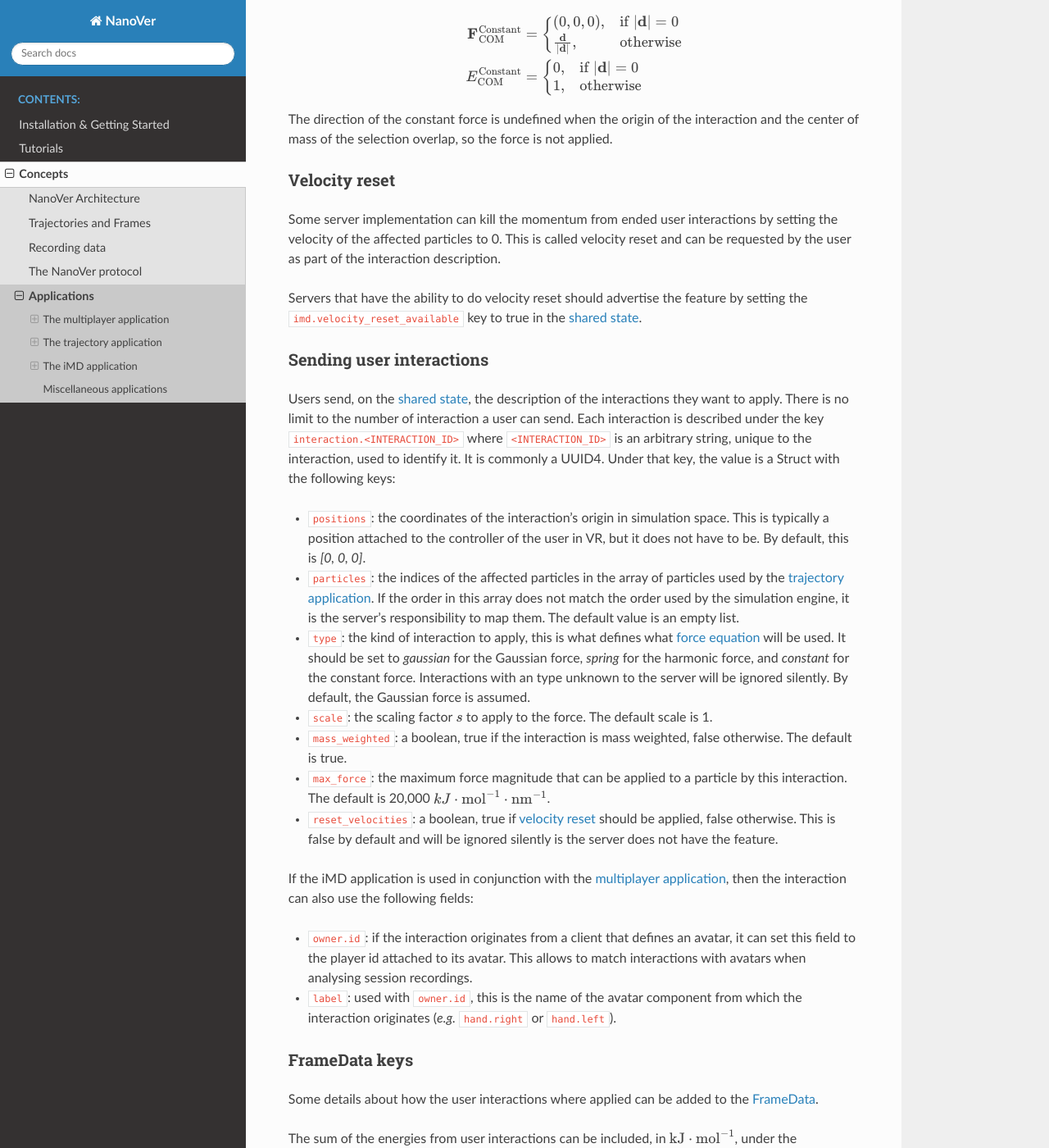
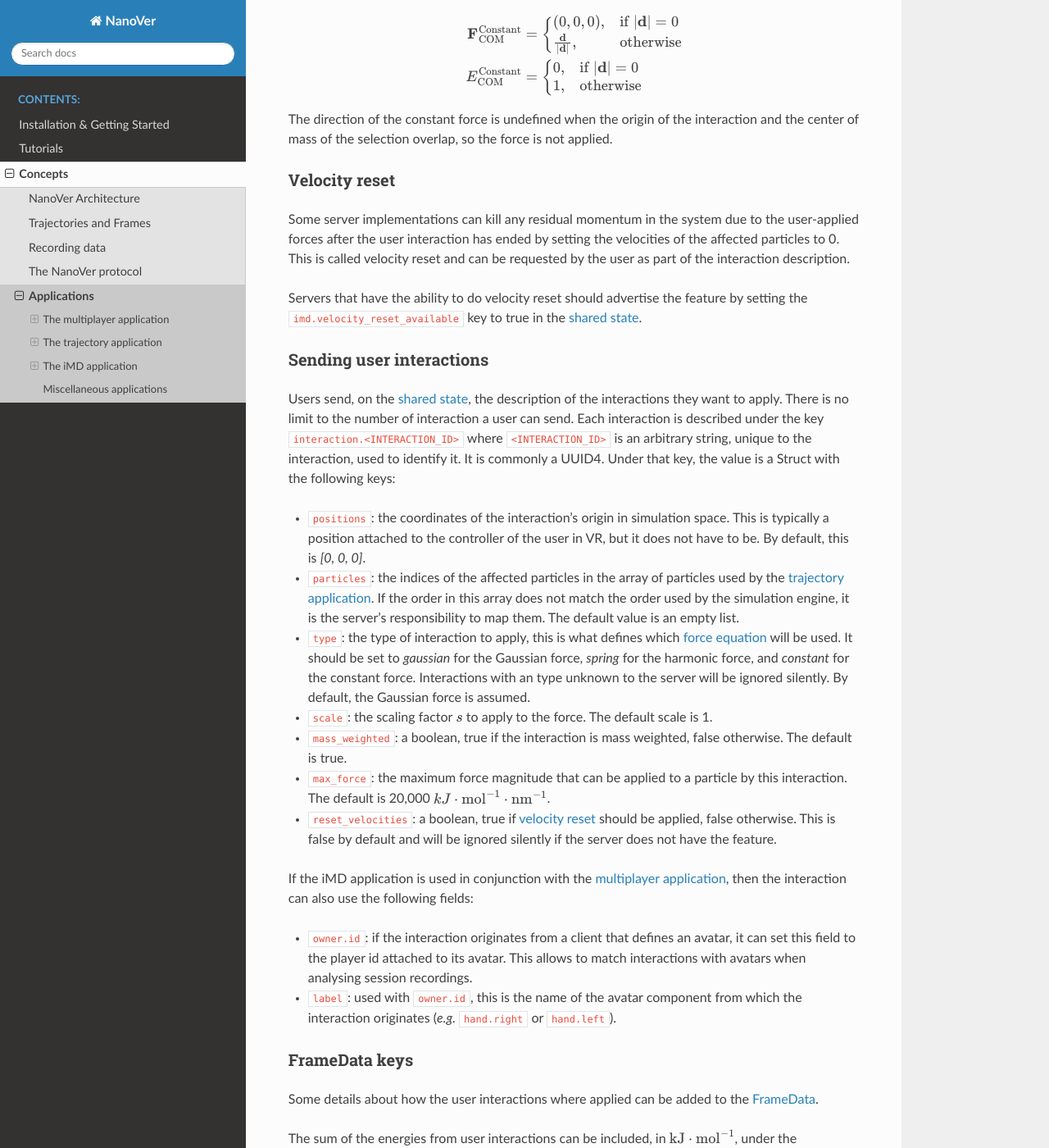
Before and after one commit to IRL2/nanover-docs, a Sphinx documentation site: the page built from source/concepts/applications.rst, in a window 1280 px wide and 1400 px high, scrolled down 11722 px. Shown: the whole window at 82% size. Built offline with Sphinx 7.4.7 and the Read the Docs theme 2.0.0, drawn with Linux system fonts in a browser that asks for light colours; pages that are not in the unit, such as notebooks, are missing from menus; some of the changed text lies outside the part shown.

Commit message:
Apply suggestions from code review
Co-authored-by: Harry Stroud <75842225+hjstroud@users.noreply.github.com>

```diff
--- a/source/concepts/applications.rst
+++ b/source/concepts/applications.rst
@@ -569,8 +569,9 @@
 
 The interactions can use different :ref:`equations <force-equations>` to
 compute the force :math:`\mathbf{F}_{\text{COM}}` to the center of mass of the group of
-target particles. The force is then distributed to each particles differently
-is the interaction is mass weighted of not. If if it mass weighted, then the
+target particles. The force is then distributed among the particles;
+the method of force distribution depends on whether
+the interaction is mass weighted of not. If if it mass weighted, then the
 force :math:`\mathbf{F}_i` applied to the particle :math:`i` is :math:`\mathbf{F}_i = s \cdot m_i
 \frac{\mathbf{F}_{\text{COM}}}{N}` with :math:`s` a scaling factor set by the user,
 :math:`m_i` the mass of particle :math:`i`, and :math:`N` the number of target
@@ -579,7 +580,7 @@
 capped to a maximum value specified by the user to avoid applying too large
 forces.
 
-Each interaction type also define the equation for the energy
+Each interaction type also defines the equation for the energy associated with the user interaction
 :math:`E_{\text{COM}}`. For mass weighted interaction, the energy for the
 interaction is :math:`E = \frac{E_{\text{COM}}}{N}\sum_{i=0}^{N}m_i`. For non
 mass weighted :math:`E = E_{\text{COM}}`.
@@ -645,8 +646,8 @@
 Velocity reset
 ~~~~~~~~~~~~~~
 
-Some server implementation can kill the momentum from ended user interactions
-by setting the velocity of the affected particles to 0. This is called velocity
+Some server implementations can kill any residual momentum in the system due to the user-applied forces after the user interaction has ended
+by setting the velocities of the affected particles to 0. This is called velocity
 reset and can be requested by the user as part of the interaction description.
 
 Servers that have the ability to do velocity reset should advertise the feature
@@ -671,7 +672,7 @@
   If the order in this array does not match the order used by the simulation
   engine, it is the server's responsibility to map them. The default value is
   an empty list.
-* ``type``: the kind of interaction to apply, this is what defines what
+* ``type``: the type of interaction to apply, this is what defines which
   :ref:`force equation <force-equations>` will be used. It should be set to
   `gaussian` for the Gaussian force, `spring` for the harmonic force, and
   `constant` for the constant force. Interactions with an type unknown to the
@@ -685,7 +686,7 @@
   :math:`kJ\cdot\text{mol}^{-1}\cdot\text{nm}^{-1}`.
 * ``reset_velocities``: a boolean, true if :ref:`velocity reset
   <velocity-reset>` should be applied, false otherwise. This is false by
-  default and will be ignored silently is the server does not have the feature.
+  default and will be ignored silently if the server does not have the feature.
 
 If the iMD application is used in conjunction with the :ref:`multiplayer
 application <multiplayer-application>`, then the interaction can also use the
```
